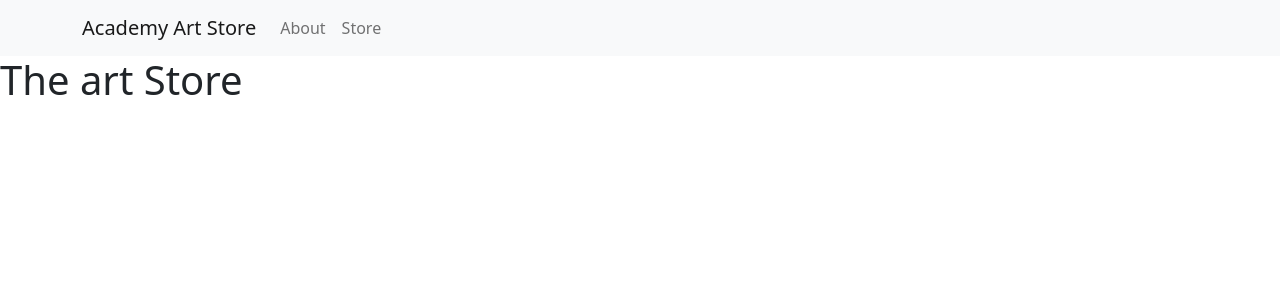
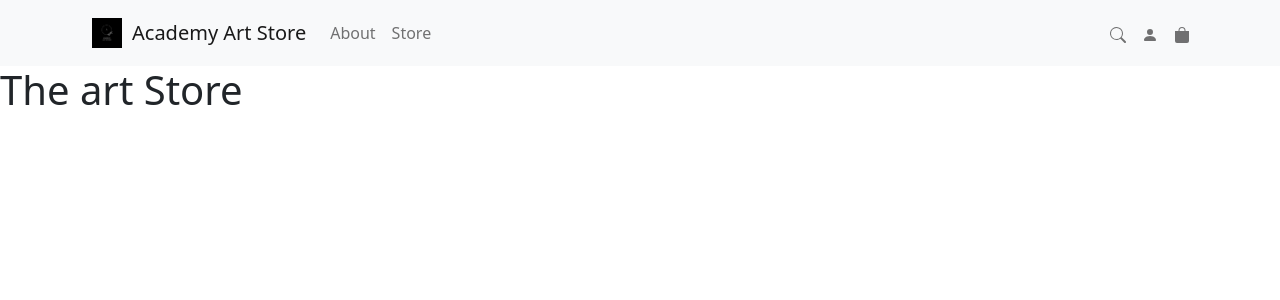
Before and after one commit to Academy-Developers-NORAM/art-store-front-end, a React (Create React App) app: page / in a window 1280 px wide. Shown: the top 300 px of the page. Built offline with nearby package versions, Linux system fonts and the light colour scheme.

Commit message:
BA/IM/BN/TB - Adding header icons

```diff
--- a/package.json
+++ b/package.json
@@ -10,6 +10,7 @@
     "react": "^17.0.2",
     "react-bootstrap": "^2.0.0-rc.0",
     "react-dom": "^17.0.2",
+    "react-icons": "^4.2.0",
     "react-scripts": "4.0.3",
     "web-vitals": "^1.1.2"
   },
--- a/src/components/Header.js
+++ b/src/components/Header.js
@@ -1,17 +1,27 @@
-import { Navbar, Container, NavDropdown, Nav } from 'react-bootstrap';
-
+import { Navbar, Container, Image, Nav } from 'react-bootstrap';
+import { BsBagFill } from "react-icons/bs";
+import { BsFillPersonFill } from "react-icons/bs";
+import { BsSearch } from "react-icons/bs";
+import artStoreLogo from "../../src/art-store-logo.png";
 
 function Header() {
   return (
     <header>
         <Navbar bg="light" expand="lg">
             <Container>
+                <Image src={artStoreLogo} alt={"logo"} style={{width:"50px",height:"50px",padding:"10px"}}/>
+                <br/>
                 <Navbar.Brand href="#home">Academy Art Store</Navbar.Brand>
                 <Navbar.Toggle aria-controls="basic-navbar-nav" />
                 <Navbar.Collapse id="basic-navbar-nav">
                 <Nav className="me-auto">
                     <Nav.Link href="#home">About</Nav.Link>
                     <Nav.Link href="#link">Store</Nav.Link>
+                </Nav>
+                <Nav>
+                  <Nav.Link href=""><BsSearch /></Nav.Link>
+                  <Nav.Link href=""><BsFillPersonFill /></Nav.Link>
+                  <Nav.Link href=""><BsBagFill /></Nav.Link>
                 </Nav>
                 </Navbar.Collapse>
             </Container>
```
Also changed, not shown: src/art-store-logo.png (added), 1 other file (tests, documents, lock files or other folders).
